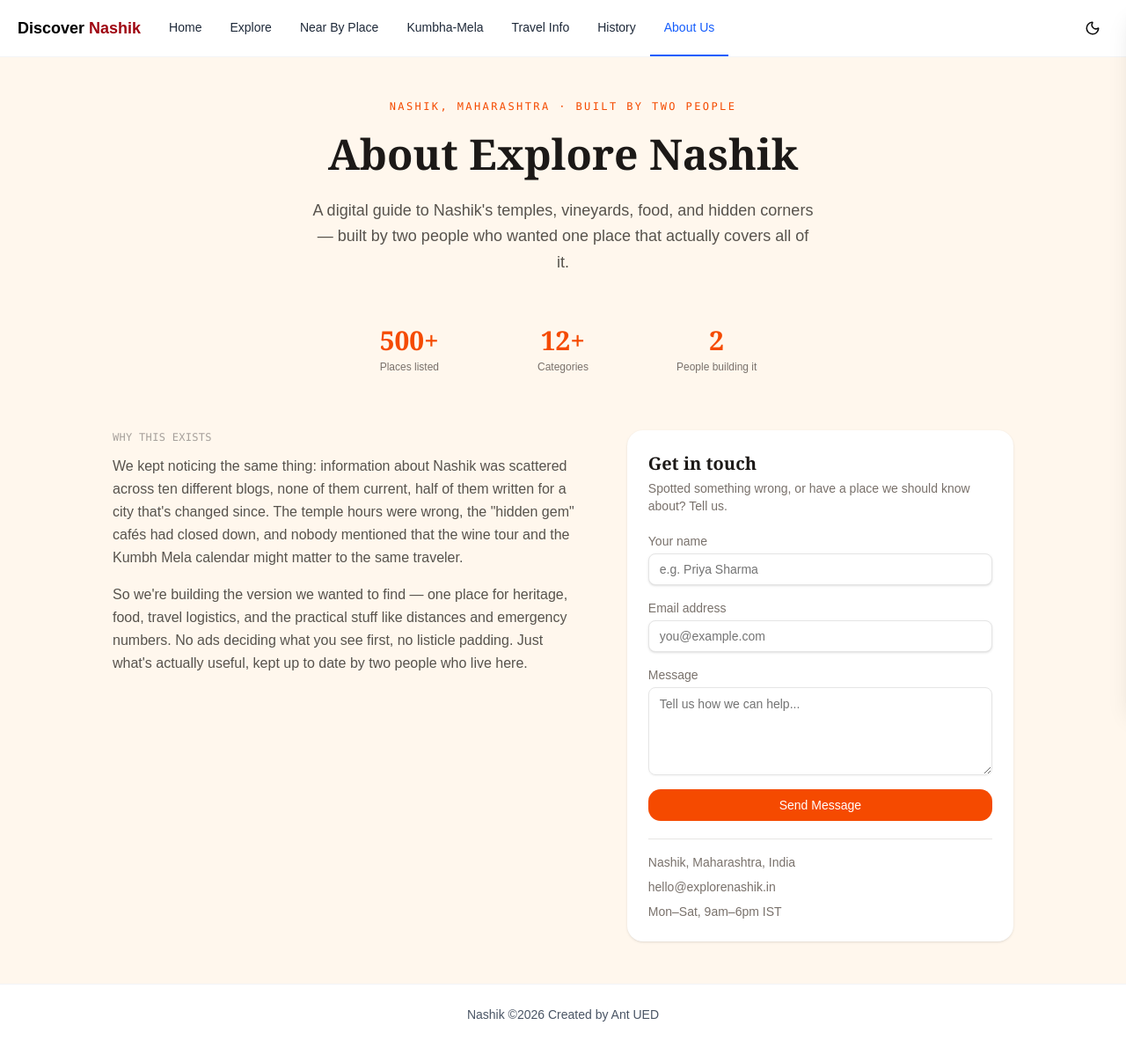
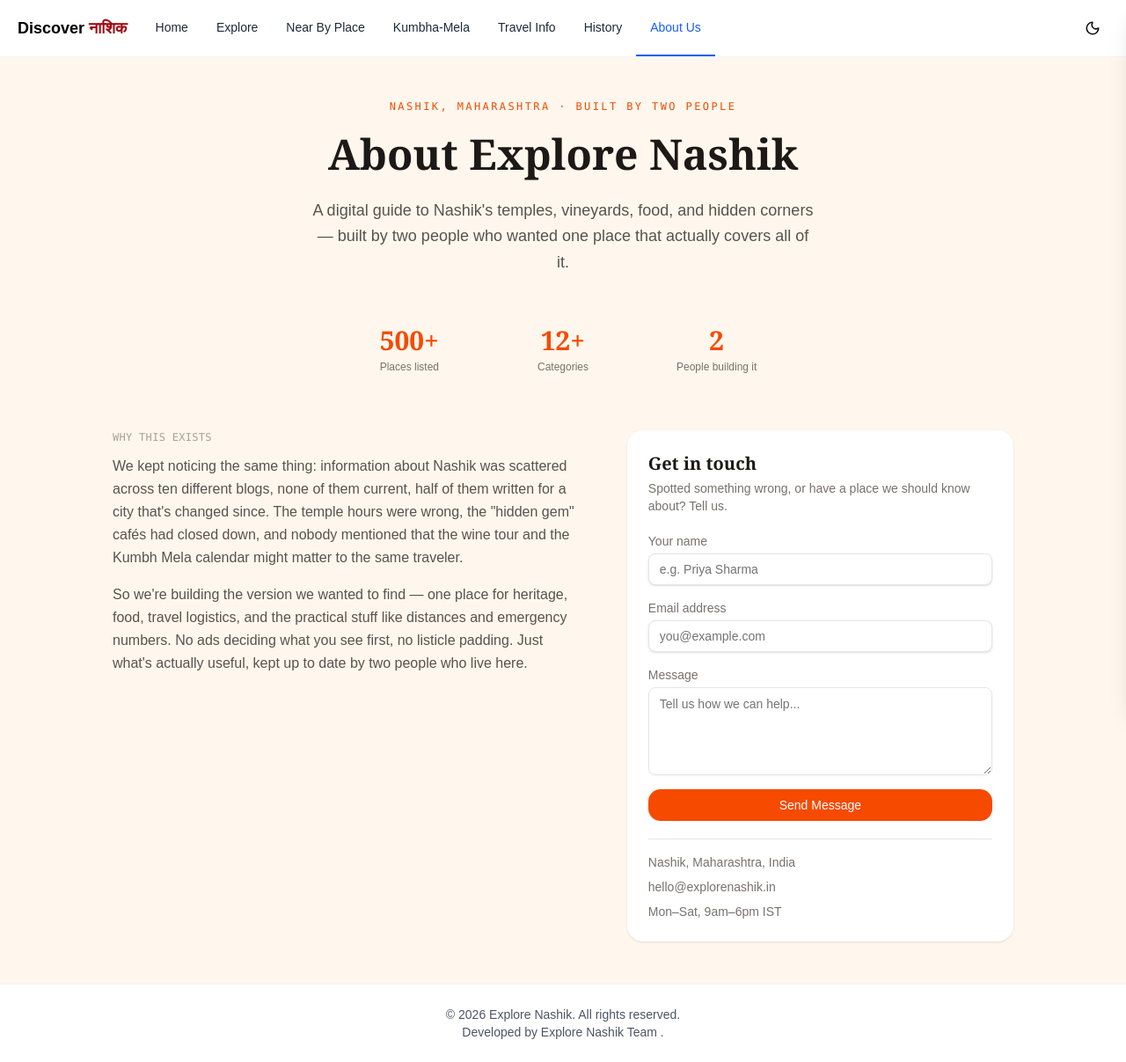
Before and after one commit to rohit7083/exploreNashik2, a React (Vite) app in the folder exploreNashik/vite-project/: page /about in a window 1280 px wide. Shown: the whole page at 88% size. Built offline with nearby package versions, Linux system fonts and the light colour scheme.

Commit message:
update title in index.html and localize "Nashik" in Navbar component; enhance footer content for clarity

```diff
--- a/exploreNashik/vite-project/index.html
+++ b/exploreNashik/vite-project/index.html
@@ -4,7 +4,7 @@
     <meta charset="UTF-8" />
     <link rel="icon" type="image/svg+xml" href="/vite.svg" />
     <meta name="viewport" content="width=device-width, initial-scale=1.0" />
-    <title>vite-project</title>
+    <title>Explore Nashik</title>
   </head>
   <body>
     <div id="root"></div>
--- a/exploreNashik/vite-project/src/apps/frontend/Navbar/index.tsx
+++ b/exploreNashik/vite-project/src/apps/frontend/Navbar/index.tsx
@@ -30,7 +30,7 @@ const Navbar = () => {
 
         <div className="flex items-center h-16">
           <span className="font-bold text-lg text-black dark:text-white whitespace-nowrap mr-4">
-            Discover <span className="text-red-800">Nashik</span>
+            Discover <span className="text-red-800">नाशिक </span>
           </span>
 
           <nav className="hidden md:flex h-16 items-end">
--- a/exploreNashik/vite-project/src/apps/frontend/footer/Footer.tsx
+++ b/exploreNashik/vite-project/src/apps/frontend/footer/Footer.tsx
@@ -1,9 +1,10 @@
 const FooterIndex = () => {
   return (
-    <footer className="w-full bg-white border-t border-gray-100 py-6 text-center text-sm text-gray-600">
-      Nashik ©{new Date().getFullYear()} Created by Ant UED
+    <footer className="w-full border-t border-gray-100 bg-white py-6 text-center text-sm text-gray-600">
+      © {new Date().getFullYear()} Explore Nashik. All rights reserved. <br />
+      Developed by Explore Nashik Team .
     </footer>
-  )
-}
+  );
+};
 
-export default FooterIndex
+export default FooterIndex;
```
